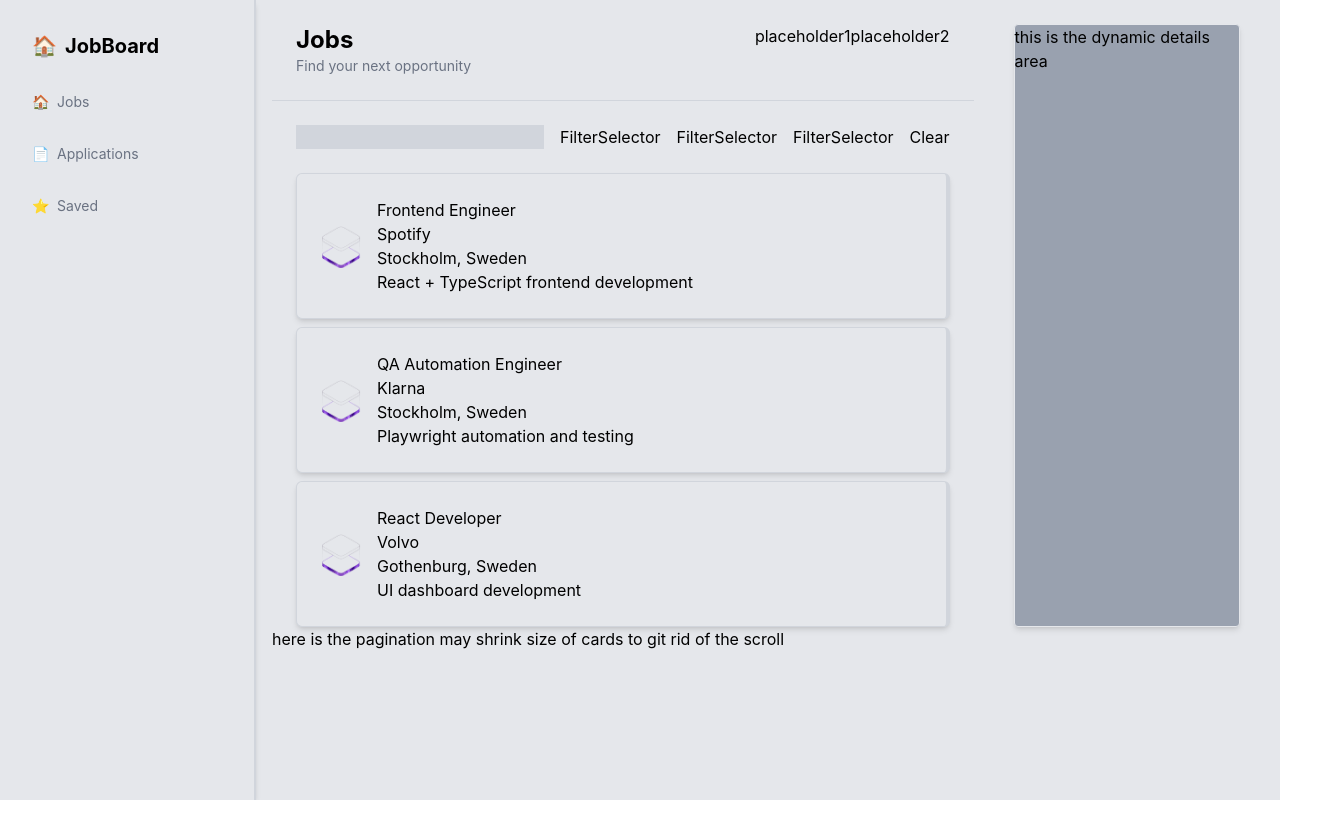
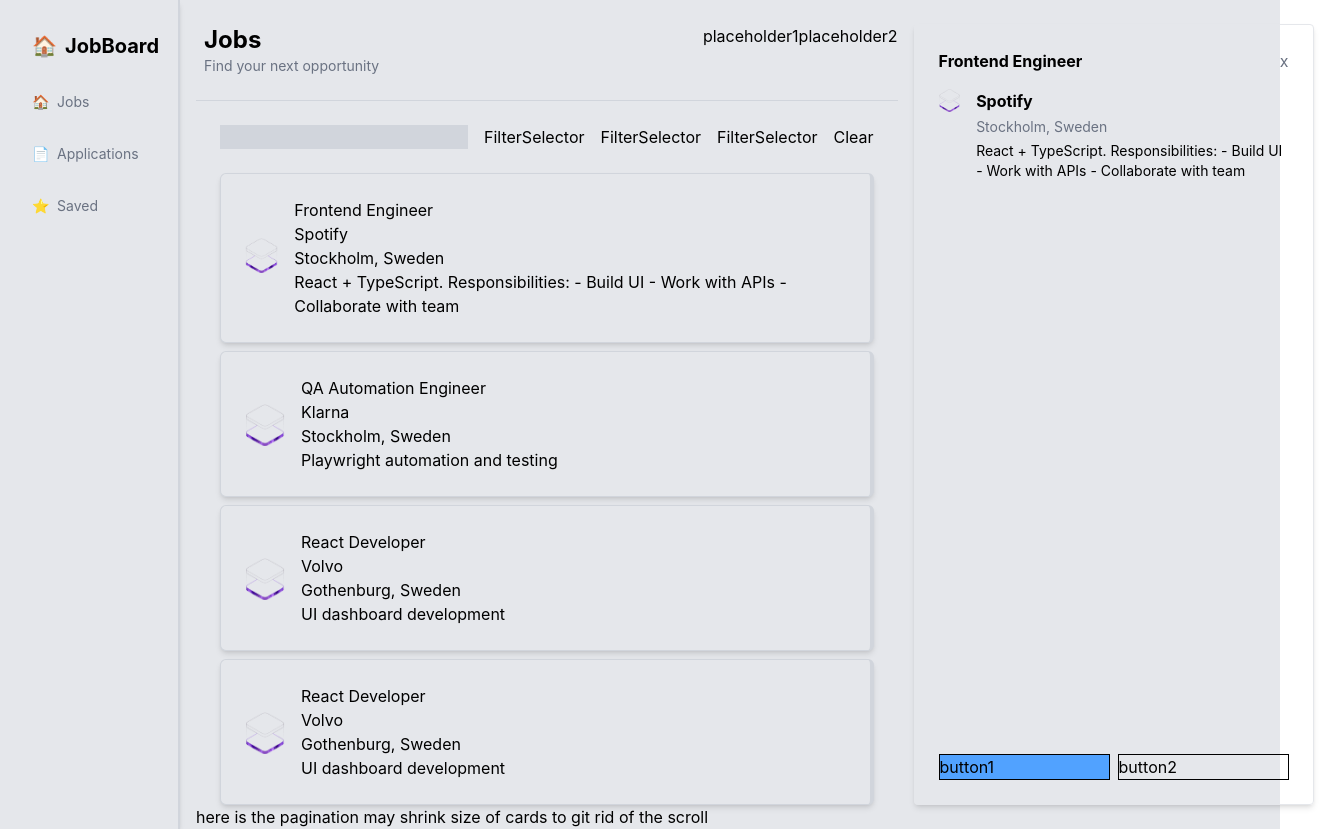
Before and after one commit to tarek-metwally-coder/job-board-dashboard, a React (Vite) app: page /jobs/1 in a window 1280 px wide. Shown: the whole page, 1330 px wide, since content can reach past the window. Before the commit the page ends 800 px from the top, so only its background shows below. Built offline with nearby package versions, Linux system fonts and the light colour scheme.

Commit message:
feat: implement jobs page layout with route-based detail panel
- add JobDetailPanel component
- wire job selection via URL params
- update layout to support split view (list + fixed panel)
- improve job card rendering and structure

```diff
--- /dev/null
+++ b/src/components/JobDetailPanel.tsx
@@ -0,0 +1,37 @@
+import type { Job } from "../data/jobs"
+
+type JobDetailsPanelProps = {
+    job: Job,
+    onclose: () => void
+}
+
+function JobDetailPanel({ job, onclose }: JobDetailsPanelProps) {
+    return (
+            <div className="flex flex-col h-full border shadow-md rounded border-gray-200 p-6">
+                {/* header */}
+                <div className="flex justify-between items-center">
+                    <h1 className="font-bold">{job.title}</h1>
+                    <span className="cursor-pointer text-gray-500" onClick={onclose}>x</span>
+                </div>
+                {/* body */}
+                <div className="flex gap-4 mt-4">
+                    <div className="w-10 h-10">
+                        <img src={job.logo} alt="logo" />
+                    </div>
+                    <div className="flex flex-col gap-1">
+                        <span className="font-bold">{job.company}</span>
+                        <span className="text-sm text-gray-500">{job.location}</span>
+                        <p className="text-sm break-all">{job.description}</p>
+                    </div>
+                </div>
+                {/* footer */}
+                <div className="mt-auto flex gap-2 items-center justify-center">
+                    <div className="flex-1 bg-blue-400 border"> button1</div>
+                    <div className="flex-1 border"> button2</div>
+                </div>
+            </div>
+
+    )
+}
+
+export default JobDetailPanel
--- a/src/components/JobsHeader.tsx
+++ b/src/components/JobsHeader.tsx
@@ -3,7 +3,7 @@
 function JobsHeader() {
   return (
     <div className="">
-      <div className="flex justify-between border-b border-gray-300 p-6">
+      <div className="flex justify-between border-b border-gray-300 py-6 ps-2">
         <div className="min-w-42">
           <h1 className="text-2xl font-bold">Jobs</h1>
           <p className="text-sm text-gray-500">Find your next opportunity</p>
--- a/src/components/Sidebar.tsx
+++ b/src/components/Sidebar.tsx
@@ -1,6 +1,6 @@
 function Sidebar() {
     return (
-        <div className="min-w-64 flex bg-gray-200 flex flex-col border-r border-gray-300 border-r-2 shadow-md">
+        <div className="min-w-45 flex bg-gray-200 flex flex-col border-r border-gray-300 border-r-2 shadow-md">
 
 
             <ul className="text-sm text-gray-500 p-6 flex flex-col gap-4">
--- a/src/data/jobs.ts
+++ b/src/data/jobs.ts
@@ -14,7 +14,7 @@
     title: "Frontend Engineer",
     company: "Spotify",
     location: "Stockholm, Sweden",
-    description: "React + TypeScript frontend development",
+    description: "React + TypeScript.\n\nResponsibilities:\n- Build UI\n- Work with APIs\n- Collaborate with team",
     logo: placeholderlogo,
   },
   {
@@ -35,4 +35,13 @@
     logo: placeholderlogo,
 
   },
+  {
+    id: "4",
+    title: "React Developer",
+    company: "Volvo",
+    location: "Gothenburg, Sweden",
+    description: "UI dashboard development",
+    logo: placeholderlogo,
+
+  },
 ];
--- a/src/layouts/AppLayout.tsx
+++ b/src/layouts/AppLayout.tsx
@@ -5,10 +5,11 @@
     return (
         <div className="min-h-screen bg-gray-200 flex">
             <Sidebar />
-            <main className="flex-1 px-4">
+            <main className="flex flex-1 px-4 gap-4">
                 <Outlet />
             </main>
         </div>
+
     )
 }
 
--- a/src/pages/JobsPage.tsx
+++ b/src/pages/JobsPage.tsx
@@ -1,18 +1,27 @@
 import { jobs } from "../data/jobs";
-import { Link } from "react-router-dom";
+import { Link, useNavigate, useParams } from "react-router-dom";
 import JobsHeader from '../components/JobsHeader'
 import JobCard from "../components/JobCard";
+import JobDetailPanel from "../components/JobDetailPanel";
 export default function JobsPage() {
+    const { id } = useParams();
+    const navigate = useNavigate();
+    const selectedJob = jobs.find((job) => job.id == id);
+    const oncloseHandler = () => {
+        navigate('/jobs');
+    };
+
+
     return (
-        <div className="flex gap-4 ">
-            <div className="flex-1">
+        <>
+            <div className="flex-1 min-w-0">
                 <JobsHeader />
                 <div id="jobs-taple" className="px-6 flex flex-col gap-2">
                     {
                         jobs.map((job) => (
-                            <Link to={`/jobs/${job.id}`}>
+                            <Link key={job.id}
+                                to={`/jobs/${job.id}`}>
                                 <JobCard
-                                    key={job.id}
                                     title={job.title}
                                     company={job.company}
                                     location={job.location}
@@ -29,12 +38,18 @@
             </div>
 
 
-            <div className="p-6 flex">
 
-                <div className="flex-1 bg-gray-400 border shadow-md rounded border-gray-200 ">
-                    this is the dynamic details area
+            {selectedJob && (
+                <div className="py-6 w-[400px]">
+
+                    <JobDetailPanel
+                        job={selectedJob}
+                        onclose={oncloseHandler}
+                    />
                 </div>
-            </div>
-        </div>
+            )}
+
+
+        </>
     );
 }
```
